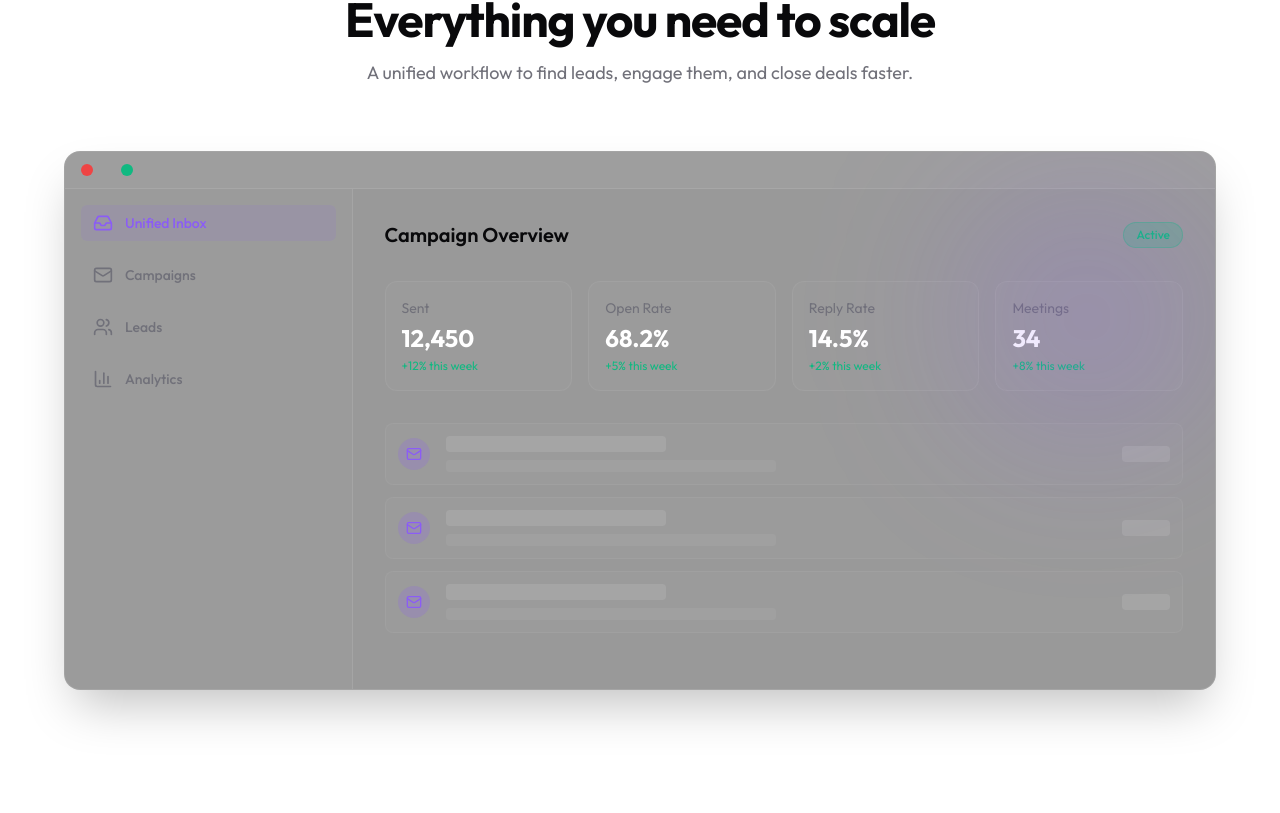
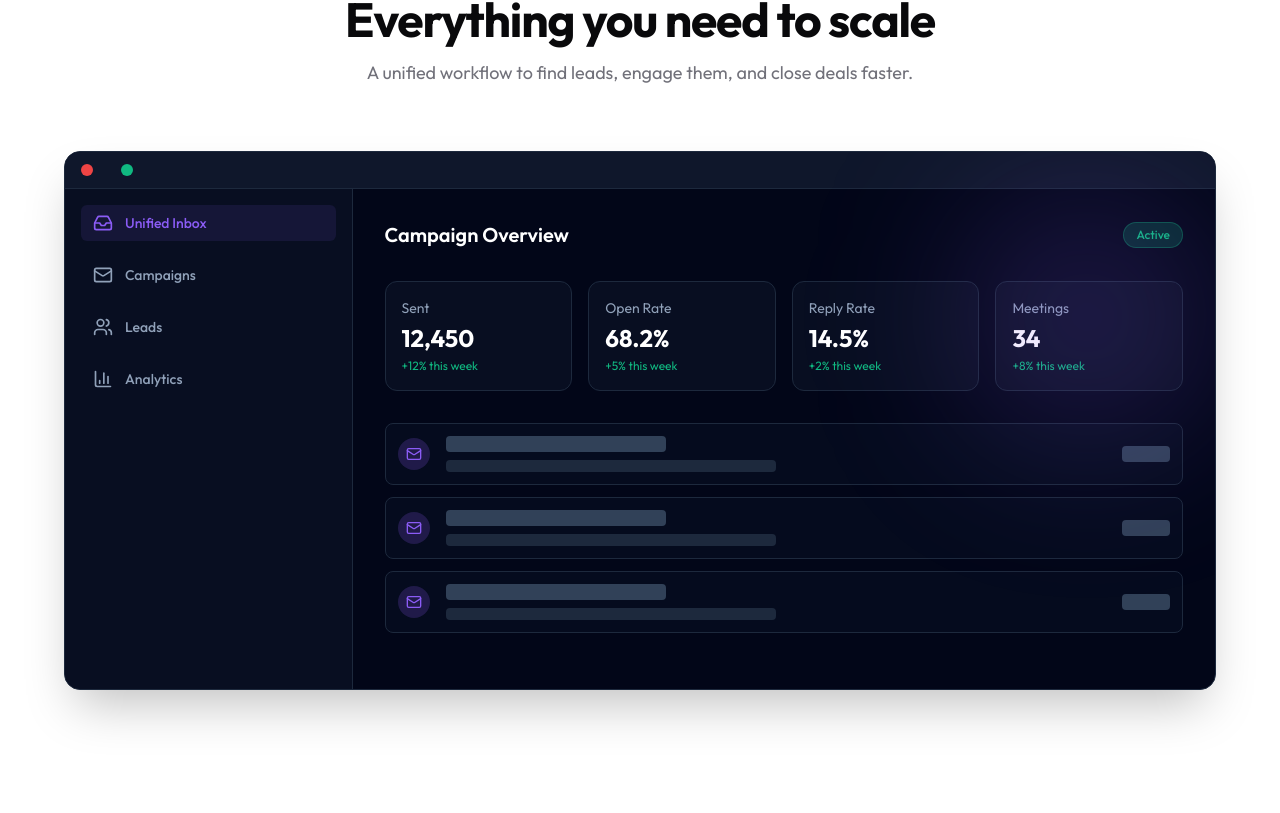
Before and after one commit to sanjeetkumar88/ColdMailer, a Next.js app in the folder frontend/: page / in a window 1280 px wide. Shown: the part 1027-1840 px from the top of the page. Built offline with nearby package versions, Linux system fonts and the light colour scheme.

Commit message:
fix: improve contrast of marketing mockups in light mode

```diff
--- a/frontend/src/components/marketing/demo/animated-demo.tsx
+++ b/frontend/src/components/marketing/demo/animated-demo.tsx
@@ -20,10 +20,10 @@ export function AnimatedDemo() {
           whileInView={{ opacity: 1, y: 0 }}
           viewport={{ once: true, margin: "-100px" }}
           transition={{ duration: 0.7, ease: "easeOut" }}
-          className="relative rounded-2xl border border-white/10 bg-black/40 backdrop-blur-xl shadow-2xl overflow-hidden"
+          className="relative rounded-2xl border border-slate-800 dark:border-white/10 bg-slate-950 dark:bg-black/40 backdrop-blur-xl shadow-2xl overflow-hidden"
         >
           {/* Mac window controls */}
-          <div className="flex items-center gap-2 px-4 py-3 border-b border-white/10 bg-white/5">
+          <div className="flex items-center gap-2 px-4 py-3 border-b border-slate-800 dark:border-white/10 bg-slate-900 dark:bg-white/5">
             <div className="w-3 h-3 rounded-full bg-destructive" />
             <div className="w-3 h-3 rounded-full bg-warning" />
             <div className="w-3 h-3 rounded-full bg-success" />
@@ -31,20 +31,20 @@ export function AnimatedDemo() {
 
           <div className="grid grid-cols-1 md:grid-cols-4 min-h-[500px]">
             {/* Sidebar Mockup */}
-            <div className="hidden md:block border-r border-white/10 bg-white/[0.02] p-4 space-y-4">
+            <div className="hidden md:block border-r border-slate-800 dark:border-white/10 bg-slate-900/50 dark:bg-white/[0.02] p-4 space-y-4">
               <div className="flex items-center gap-3 px-3 py-2 text-primary bg-primary/10 rounded-md">
                 <Inbox className="w-5 h-5" />
                 <span className="font-medium text-sm">Unified Inbox</span>
               </div>
-              <div className="flex items-center gap-3 px-3 py-2 text-muted-foreground hover:text-white transition-colors">
+              <div className="flex items-center gap-3 px-3 py-2 text-slate-400 hover:text-white transition-colors">
                 <Mail className="w-5 h-5" />
                 <span className="font-medium text-sm">Campaigns</span>
               </div>
-              <div className="flex items-center gap-3 px-3 py-2 text-muted-foreground hover:text-white transition-colors">
+              <div className="flex items-center gap-3 px-3 py-2 text-slate-400 hover:text-white transition-colors">
                 <Users className="w-5 h-5" />
                 <span className="font-medium text-sm">Leads</span>
               </div>
-              <div className="flex items-center gap-3 px-3 py-2 text-muted-foreground hover:text-white transition-colors">
+              <div className="flex items-center gap-3 px-3 py-2 text-slate-400 hover:text-white transition-colors">
                 <BarChart3 className="w-5 h-5" />
                 <span className="font-medium text-sm">Analytics</span>
               </div>
@@ -56,7 +56,7 @@ export function AnimatedDemo() {
               <div className="absolute top-0 right-0 w-64 h-64 bg-primary/20 blur-[80px] rounded-full pointer-events-none" />
 
               <div className="flex items-center justify-between mb-8">
-                <h3 className="text-xl font-semibold">Campaign Overview</h3>
+                <h3 className="text-xl font-semibold text-white">Campaign Overview</h3>
                 <div className="px-3 py-1 rounded-full bg-success/20 text-success text-xs font-medium border border-success/30">
                   Active
                 </div>
@@ -76,9 +76,9 @@ export function AnimatedDemo() {
                     whileInView={{ opacity: 1, y: 0 }}
                     viewport={{ once: true }}
                     transition={{ delay: 0.3 + i * 0.1 }}
-                    className="p-4 rounded-xl border border-white/5 bg-white/[0.02]"
+                    className="p-4 rounded-xl border border-slate-800 dark:border-white/5 bg-slate-900/50 dark:bg-white/[0.02]"
                   >
-                    <div className="text-sm text-muted-foreground mb-1">{stat.label}</div>
+                    <div className="text-sm text-slate-400 mb-1">{stat.label}</div>
                     <div className="text-2xl font-bold text-white mb-1">{stat.value}</div>
                     <div className="text-xs text-success">{stat.trend} this week</div>
                   </motion.div>
@@ -94,16 +94,16 @@ export function AnimatedDemo() {
                     whileInView={{ opacity: 1, x: 0 }}
                     viewport={{ once: true }}
                     transition={{ delay: 0.6 + i * 0.1 }}
-                    className="flex items-center gap-4 p-3 rounded-lg border border-white/5 bg-white/[0.01]"
+                    className="flex items-center gap-4 p-3 rounded-lg border border-slate-800 dark:border-white/5 bg-slate-900/30 dark:bg-white/[0.01]"
                   >
                     <div className="w-8 h-8 rounded-full bg-primary/20 flex items-center justify-center">
                       <Mail className="w-4 h-4 text-primary" />
                     </div>
                     <div className="flex-1">
-                      <div className="h-4 w-1/3 bg-white/10 rounded mb-2"></div>
-                      <div className="h-3 w-1/2 bg-white/5 rounded"></div>
+                      <div className="h-4 w-1/3 bg-slate-700 dark:bg-white/10 rounded mb-2"></div>
+                      <div className="h-3 w-1/2 bg-slate-800 dark:bg-white/5 rounded"></div>
                     </div>
-                    <div className="h-4 w-12 bg-white/10 rounded"></div>
+                    <div className="h-4 w-12 bg-slate-700 dark:bg-white/10 rounded"></div>
                   </motion.div>
                 ))}
               </div>
--- a/frontend/src/components/marketing/features/ai-capabilities.tsx
+++ b/frontend/src/components/marketing/features/ai-capabilities.tsx
@@ -90,8 +90,8 @@ export function AICapabilities() {
             className="relative"
           >
             <div className="absolute inset-0 bg-gradient-to-tr from-primary/20 to-secondary/20 rounded-2xl blur-xl" />
-            <div className="relative rounded-2xl border border-white/10 bg-black/40 backdrop-blur-xl p-6 shadow-2xl">
-              <div className="flex items-center justify-between mb-6 border-b border-white/10 pb-4">
+            <div className="relative rounded-2xl border border-slate-800 dark:border-white/10 bg-slate-950 dark:bg-black/40 backdrop-blur-xl p-6 shadow-2xl">
+              <div className="flex items-center justify-between mb-6 border-b border-slate-800 dark:border-white/10 pb-4">
                 <div className="flex items-center gap-3">
                   <div className="w-10 h-10 rounded-full bg-gradient-to-r from-primary to-secondary p-[1px]">
                     <div className="w-full h-full bg-black rounded-full flex items-center justify-center">
@@ -99,17 +99,17 @@ export function AICapabilities() {
                     </div>
                   </div>
                   <div>
-                    <div className="font-medium text-sm">AI Agent</div>
-                    <div className="text-xs text-muted-foreground">Generating personalization...</div>
+                    <div className="font-medium text-sm text-white">AI Agent</div>
+                    <div className="text-xs text-slate-400">Generating personalization...</div>
                   </div>
                 </div>
               </div>
 
               <div className="space-y-4">
-                <div className="p-3 rounded-lg bg-white/5 border border-white/5 text-sm font-mono text-muted-foreground">
+                <div className="p-3 rounded-lg bg-slate-900 dark:bg-white/5 border border-slate-800 dark:border-white/5 text-sm font-mono text-slate-300">
                   <span className="text-secondary">&gt;</span> Analyzing profile: Sarah Jenkins (VP Sales at Acme Corp)
                 </div>
-                <div className="p-3 rounded-lg bg-white/5 border border-white/5 text-sm font-mono text-muted-foreground">
+                <div className="p-3 rounded-lg bg-slate-900 dark:bg-white/5 border border-slate-800 dark:border-white/5 text-sm font-mono text-slate-300">
                   <span className="text-secondary">&gt;</span> Found recent post: "Scaling sales teams in Q3"
                 </div>
                 <div className="p-4 rounded-lg bg-primary/10 border border-primary/20">
```
